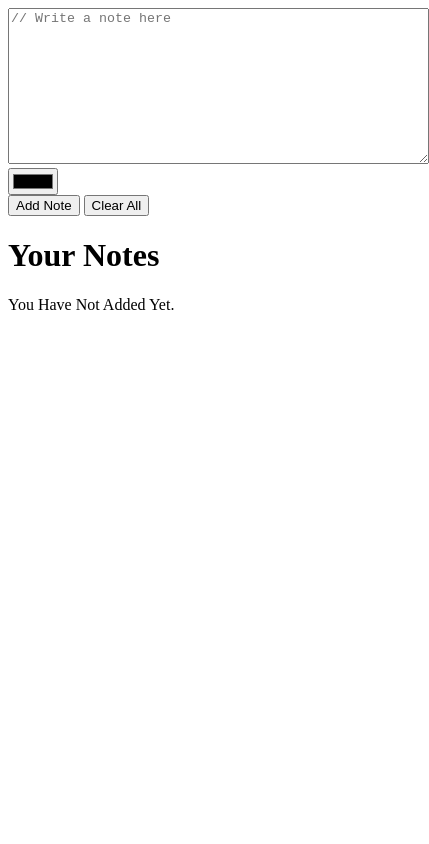
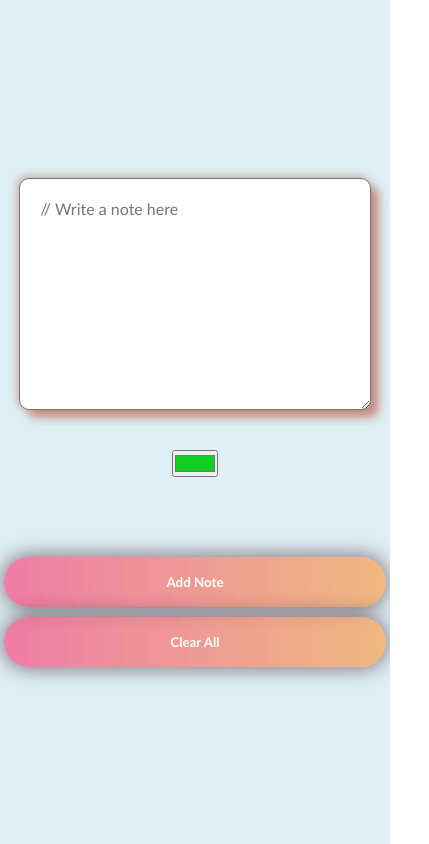
Before and after one commit to yashsainani/sticky-notes, a plain HTML site: page index.html in a window 390 px wide. Shown: the top 844 px of the page, 429 px wide, since content can reach past the window. Drawn offline with Linux system fonts and the light colour scheme.

Commit message:
Created full Sticky Notes site with style and functionality

```diff
--- a/index.html
+++ b/index.html
@@ -10,16 +10,16 @@
     <div class="left-part">
         <div class="input-section">
             <textarea name="" id="textArea" placeholder="// Write a note here" rows="10" cols="50"></textarea>
-            <input type="color" title="Choose-Color" id="color">
+            <input type="color" title="Choose-Color" id="color" value="#12ce20">
         </div>
         <div class="btns">
-            <button id="add">Add Note</button>
-            <button id="clear">Clear All</button>
+            <button id="add" class="btn">Add Note</button>
+            <button id="clear" class="btn">Clear All</button>
         </div>
     </div>
     <div class="right-part">
         <h1>Your Notes</h1>
-        <p id="add-line">You Have Not Added Yet.</p>
+        <p id="add-line">You have not added any note yet.</p>
         <div class="notes"></div>
     </div>
     <script src="./script.js"></script>
--- a/script.js
+++ b/script.js
@@ -4,10 +4,30 @@ const add = document.getElementById('add');
 const clear = document.getElementById('clear');
 const notes = document.querySelector('.notes');
 const addLine = document.querySelector('#add-line');
+const inputSection = document.querySelector('.input-section');
+const btns = document.querySelector('.btns');
+const h1 = document.getElementsByTagName('h1')[0];
+
+window.addEventListener('load', () => {
+    inputSection.classList.add('visible');
+    btns.classList.add('visible');
+    h1.classList.add('visible');
+    addLine.classList.add('visible');
+})
 
 function addNote() {
     if (text.value.trim() === "") {
         alert("Please enter some note");
+        text.animate([
+            {transform: 'translateX(4px)'},
+            {transform: 'translateX(0)'},
+            {transform: 'translateX(4px)'},
+            {transform: 'translateX(0)'}
+        ], {
+            duration: 200,
+            easing: 'ease-in-out',
+            iterations: 4
+        })
         return;
     }
 
@@ -18,7 +38,8 @@ function addNote() {
     para.innerText = text.value;
     crossBtn.innerText = 'x';
     div.appendChild(para);
-    div.append(crossBtn);
+    div.appendChild(crossBtn);
+    div.classList.add('dynamic-div');
     div.style.backgroundColor = color.value;
 
     text.value = "";
@@ -30,6 +51,7 @@ function addNote() {
         div.remove();
         if (notes.children.length === 0) {
             addLine.style.display = 'block';
+            addLine.innerText = `You have removed all notes let's add new ones`;
         }
     });
 }
@@ -38,4 +60,5 @@ add.addEventListener('click', addNote);
 clear.addEventListener('click', () => {
     notes.innerHTML = "";
     addLine.style.display = 'block';
+    addLine.innerText = `You have removed all notes let's add new ones`;
 })
--- a/style.css
+++ b/style.css
@@ -0,0 +1,232 @@
+* {
+    margin: 0;
+    padding: 0;
+    box-sizing: border-box;
+    font-family: 'Gill Sans', 'Gill Sans MT', Calibri, 'Trebuchet MS', sans-serif;
+}
+
+html {
+    font-size: 62.5%;
+}
+
+body {
+    display: flex;
+    justify-content: center;
+    align-items: center;
+    min-height: 100vh;
+}
+
+.left-part {
+    width: 50%;
+    min-height: 100vh;
+    display: flex;
+    flex-direction: column;
+    justify-content: center;
+    align-items: center;
+    background-color: rgba(200, 231, 238, 0.6);
+    gap: 8rem;
+    padding: 1%;
+}
+
+.input-section {
+    display: flex;
+    justify-content: center;
+    align-items: center;
+    gap: 4rem;
+    opacity: 0;
+    transform: translateY(5rem);
+    transition: all 2s;
+}
+
+.input-section.visible {
+    opacity: 1;
+    transform: translateY(0);
+}
+
+.input-section textarea {
+    padding: 2rem;
+    width: 92%;
+    height: 20%;
+    outline: none;
+    border-radius: 1rem;
+    box-shadow: 8px 8px 1rem rgba(188, 104, 89, 0.7),
+                -2px -2px 8px rgba(188, 104, 89, 0.5);
+    font-size: 1.6rem;
+}
+
+.input-section input {
+    width: 12%;
+}
+
+.btns {
+    display: flex;
+    gap: 10%;
+    width: 67%;
+    opacity: 0;
+    transform: translateY(5rem);
+    transition: all 1s;
+}
+
+.btns.visible {
+    opacity: 1;
+    transform: translateY(0);
+}
+
+.btn {
+    width: 30%;
+    height: 5rem;
+    background: linear-gradient(to right, rgba(249, 47, 114, 0.6), rgba(250, 148, 52, 0.6));
+    border-radius: 3rem;
+    border: none;
+    color: #fff;
+    font-weight: bolder;
+    cursor: pointer;
+    position: relative;
+    z-index: 1;
+    overflow: hidden;
+    box-shadow: 0 0 2rem 0.2rem rgba(60, 21, 34, 0.56);
+}
+
+.btn:after {
+    content: '';
+    background: linear-gradient(to left, rgba(250, 148, 52, 1), rgba(249, 47, 114, 1));
+    position: absolute;
+    top: 0;
+    right: 0;
+    bottom: 0;
+    left: 100%;
+    z-index: -1;
+    transition: left 0.4s ease-in-out;
+}
+
+.btn:hover::after {
+    left: 0;
+}
+
+.right-part {
+    width: 50%;
+    min-height: 100vh;
+    display: flex;
+    flex-direction: column;
+    align-items: center;
+    gap: 4rem;
+    background-color: rgb(249, 249, 249);
+    padding: 2rem;
+}
+
+.right-part h1 {
+    font-size: 4rem;
+    opacity: 0;
+    transform: translateY(-5rem);
+    transition: all 1s;
+}
+
+.right-part h1.visible {
+    opacity: 1;
+    transform: translateY(0);
+}
+
+#add-line {
+    font-size: 1.8rem;
+    margin-top: 20rem;
+    opacity: 0;
+    transform: translateY(-5rem);
+    transition: all 1s;
+}
+
+#add-line.visible {
+    opacity: 1;
+    transform: translateY(0);
+}
+
+.notes {
+    display: flex;
+    width: 100%;
+    gap: 1%;
+    flex-wrap: wrap;
+    padding-left: 1.6rem;
+}
+
+.dynamic-div {
+    width: 32%;
+    margin-bottom: 1rem;
+    flex: 0 0 auto;
+    position: relative;
+    height: 15rem;
+    padding: 2rem;
+    font-size: 1.6rem;
+    border-radius: 0.5rem;
+    overflow: hidden;
+}
+
+.dynamic-div button {
+    background-color: transparent;
+    position: absolute;
+    top: 1.6rem;
+    right: 8%;
+    border: none;
+    cursor: pointer;
+    font-size: 2rem;
+}
+
+@media screen and (max-width: 667px) {
+    body {
+        flex-direction: column;
+    }
+
+    .left-part, .right-part {
+        width: 100%;
+    }
+
+    .input-section {
+        flex-direction: column;
+    }
+
+    .btn {
+        align-self: center;
+        width: 50%;
+    }
+
+    .dynamic-div {
+        width: 49%;
+    }
+}
+
+@media screen and (max-width: 400px) {
+    .btns {
+        flex-direction: column;
+        gap: 1rem;
+        width: 100%;
+    }
+
+    .btn {
+        width: 100%;
+    }
+
+    .notes {
+        padding: 0;
+    }
+
+    .dynamic-div {
+        width: 100%;
+    }
+}
+
+.animate {
+    animation: error 5ms ease-in-out 0 5;
+}
+
+@keyframes error {
+    0% {
+        transform: translateX(0);
+    }
+    25% {
+        transform: translateX((0.5rem));
+    }
+    50% {
+        transform: translateX(-0.5rem);
+    }
+    100% {
+        transform: translateX(0);
+    }
+}
```
